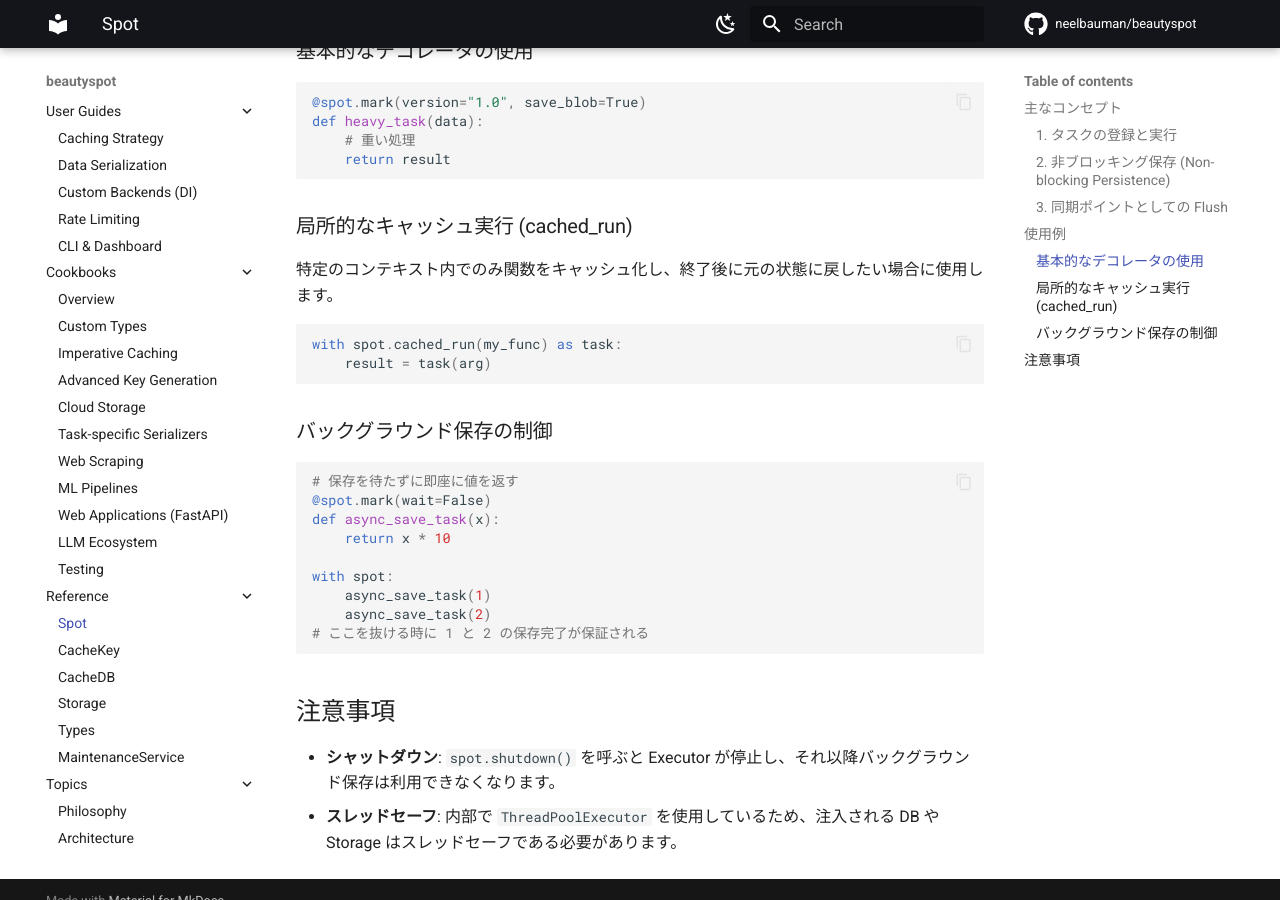
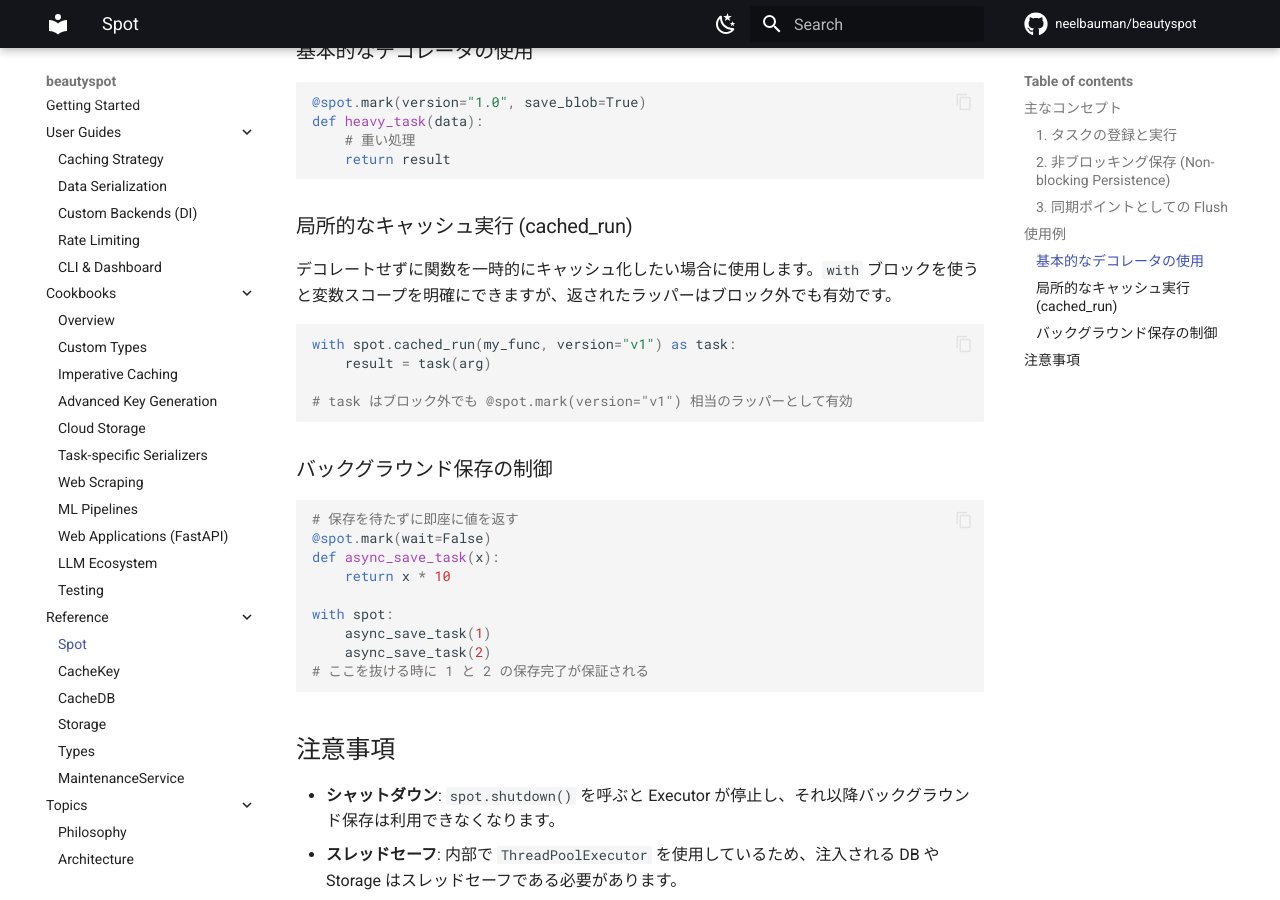
Before and after one commit to neelbauman/beautyspot, an MkDocs documentation site: the page built from docs/reference/core.md, in a window 1280 px wide and 900 px high, scrolled down 925 px. Built offline with MkDocs 1.6.1 and Material for MkDocs 9.7.7, drawn with Linux system fonts in a browser that asks for light colours; comment, search, counter and statistics services are not loaded.

Commit message:
docs: fix cached_run documentation to reflect ADR-0032
- Remove incorrect claim that wrappers become invalid after `with` block exits
- Clarify that `cached_run` wrappers are valid outside the block (equivalent to @spot.mark())
- Fix broken MkDocs admonition syntax in Smart Return Policy note

https://claude.ai/code/session_01QHQGUQLHbmKZ7W1hN1nvMy

````diff
--- a/docs/reference/core.md
+++ b/docs/reference/core.md
@@ -33,12 +33,13 @@ def heavy_task(data):
 
 ### 局所的なキャッシュ実行 (cached_run)
 
-特定のコンテキスト内でのみ関数をキャッシュ化し、終了後に元の状態に戻したい場合に使用します。
+デコレートせずに関数を一時的にキャッシュ化したい場合に使用します。`with` ブロックを使うと変数スコープを明確にできますが、返されたラッパーはブロック外でも有効です。
 
 ```python
-with spot.cached_run(my_func) as task:
+with spot.cached_run(my_func, version="v1") as task:
     result = task(arg)
 
+# task はブロック外でも @spot.mark(version="v1") 相当のラッパーとして有効
 ```
 
 ### バックグラウンド保存の制御
````
Also changed, not shown: docs/guides/usage_patterns.md (+5 -8 lines).
